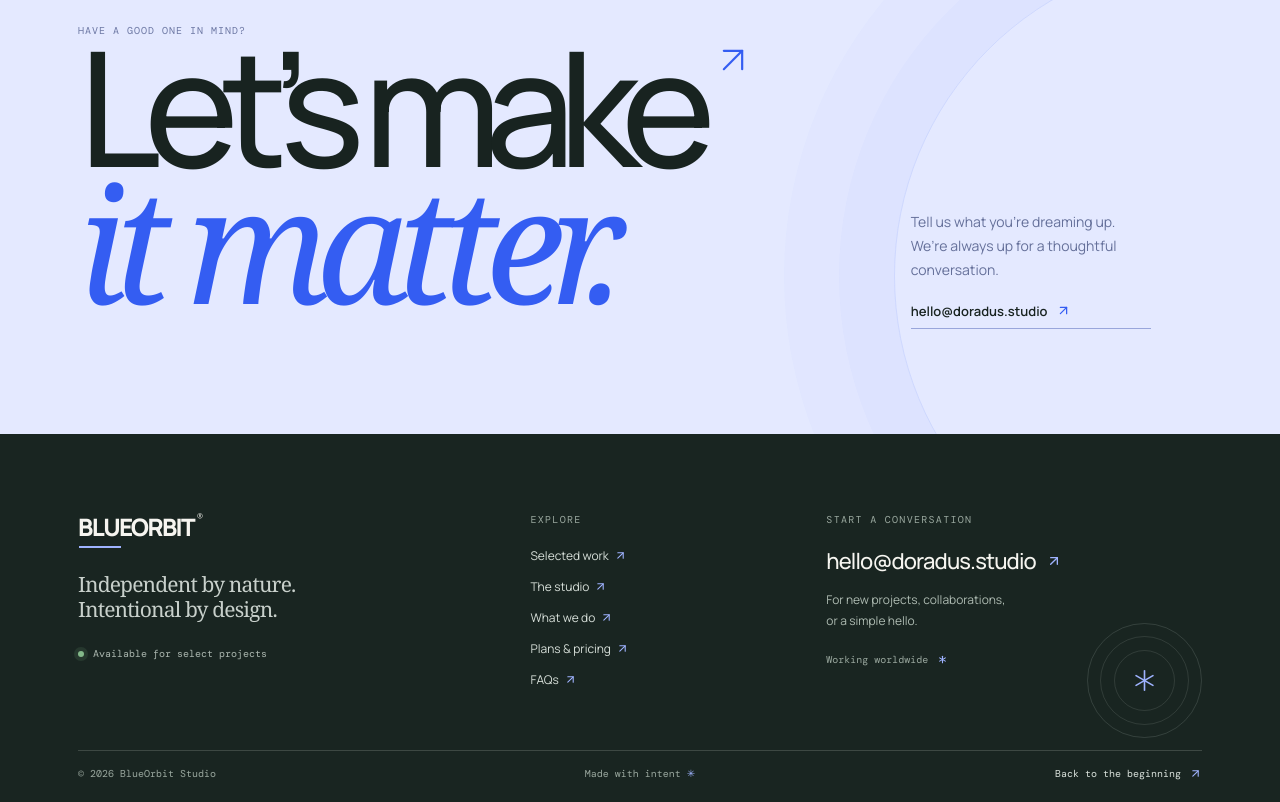
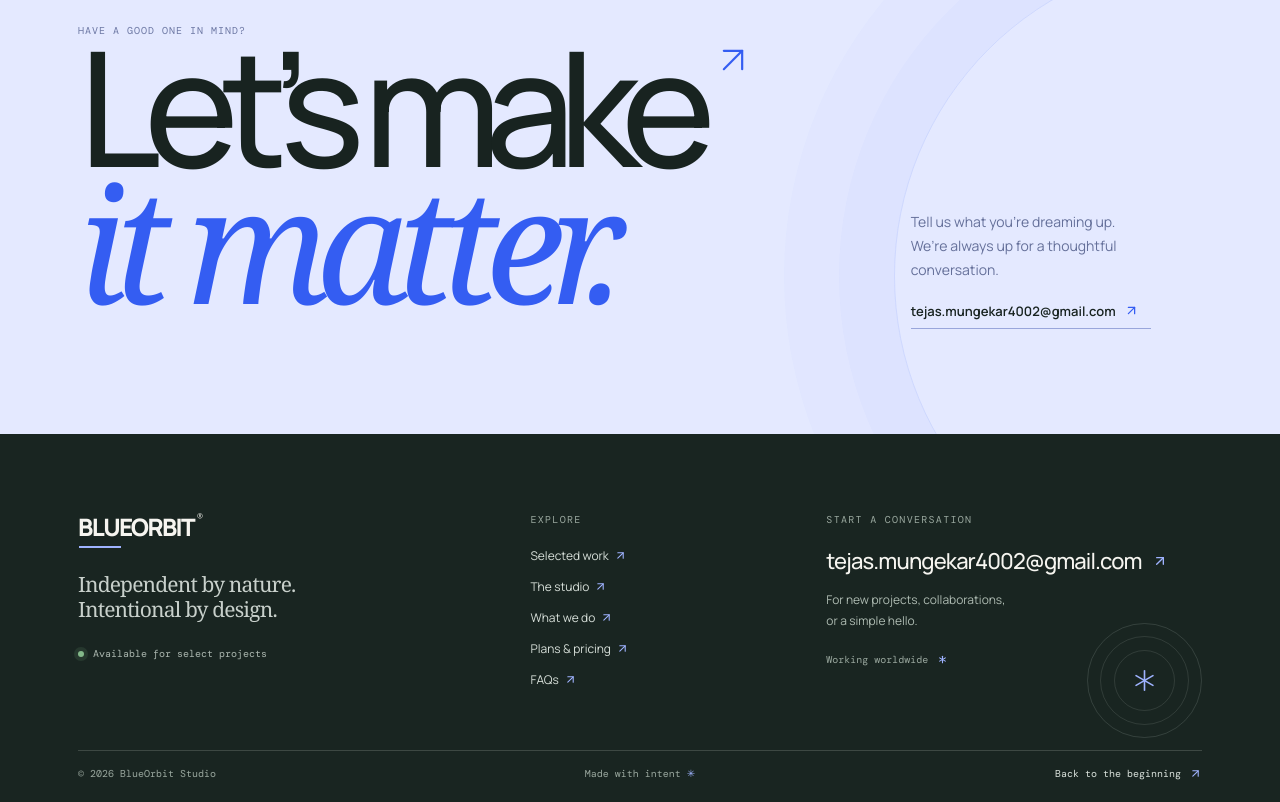
Before and after one commit to TejasMungekar/Doradus, a React (Vite) app: page / in a window 1280 px wide. Shown: the part 8346-9148 px from the top of the page. Built offline with nearby package versions, Linux system fonts and the light colour scheme.

Commit message:
Update BlueOrbit contact email

```diff
--- a/src/App.tsx
+++ b/src/App.tsx
@@ -146,9 +146,9 @@ function Services() {
 
 function Pricing() {
   const plans = [
-    { number: '01', name: 'Basic', price: '₹12,999', description: 'A professional five-page website for a clear, confident online presence.', featured: false, features: ['5 custom-designed pages', 'Discovery call and sitemap planning', 'UI/UX design tailored to your audience', 'Responsive front-end development', 'Contact or enquiry form setup', 'On-page SEO and launch quality checks'], hostingTerm: '12 months', hostingPrice: '₹2,251', hostingFeatures: '1 website · 10 GB SSD · weekly backups · SSL', href: 'mailto:hello@doradus.studio?subject=Basic%20website%20plan' },
-    { number: '02', name: 'Standard', price: '₹20,599', description: 'A larger, more flexible website with room for every important part of your story.', featured: true, features: ['Everything in Basic', '4 additional custom pages (9 total)', 'Page-specific layouts and components', 'Responsive navigation and interactions', 'On-page SEO foundations', 'Two rounds of design refinements'], hostingTerm: '48 months', hostingPrice: '₹3,908.16', hostingFeatures: '1 website · 10 GB SSD · weekly backups · SSL', href: 'mailto:hello@doradus.studio?subject=Standard%20website%20plan' },
-    { number: '03', name: 'Premium', price: '₹25,550', description: 'A more considered, elevated experience with additional depth and room to grow.', featured: false, features: ['Everything in Standard', '8 additional custom pages (17 total)', 'Advanced UI/UX exploration and prototyping', 'More bespoke visual direction and motion', 'Reusable design system and components', 'Expanded performance, accessibility, and QA'], hostingTerm: '48 months', hostingPrice: '₹3,908.16', hostingFeatures: '1 website · 10 GB SSD · weekly backups · SSL', href: 'mailto:hello@doradus.studio?subject=Premium%20website%20plan' },
+    { number: '01', name: 'Basic', price: '₹12,999', description: 'A professional five-page website for a clear, confident online presence.', featured: false, features: ['5 custom-designed pages', 'Discovery call and sitemap planning', 'UI/UX design tailored to your audience', 'Responsive front-end development', 'Contact or enquiry form setup', 'On-page SEO and launch quality checks'], hostingTerm: '12 months', hostingPrice: '₹2,251', hostingFeatures: '1 website · 10 GB SSD · weekly backups · SSL', href: 'mailto:tejas.mungekar4002@gmail.com?subject=Basic%20website%20plan' },
+    { number: '02', name: 'Standard', price: '₹20,599', description: 'A larger, more flexible website with room for every important part of your story.', featured: true, features: ['Everything in Basic', '4 additional custom pages (9 total)', 'Page-specific layouts and components', 'Responsive navigation and interactions', 'On-page SEO foundations', 'Two rounds of design refinements'], hostingTerm: '48 months', hostingPrice: '₹3,908.16', hostingFeatures: '1 website · 10 GB SSD · weekly backups · SSL', href: 'mailto:tejas.mungekar4002@gmail.com?subject=Standard%20website%20plan' },
+    { number: '03', name: 'Premium', price: '₹25,550', description: 'A more considered, elevated experience with additional depth and room to grow.', featured: false, features: ['Everything in Standard', '8 additional custom pages (17 total)', 'Advanced UI/UX exploration and prototyping', 'More bespoke visual direction and motion', 'Reusable design system and components', 'Expanded performance, accessibility, and QA'], hostingTerm: '48 months', hostingPrice: '₹3,908.16', hostingFeatures: '1 website · 10 GB SSD · weekly backups · SSL', href: 'mailto:tejas.mungekar4002@gmail.com?subject=Premium%20website%20plan' },
   ]
   return <section className="pricing-section" id="pricing">
     <div className="pricing-heading"><div><span className="eyebrow">Clear scope. Thoughtful craft.</span><h2>Choose your<br /><em>starting point.</em></h2></div><p>Three straightforward ways to bring your website to life. Every plan includes a responsive, custom-designed experience.</p></div>
@@ -160,7 +160,7 @@ function Pricing() {
       <div className="price-feature-list">{plan.features.map(feature => <div key={feature}><span className="feature-check">↗</span>{feature}</div>)}</div>
       <div className="plan-hosting"><span>Hostinger Single · {plan.hostingTerm}</span><strong>+ {plan.hostingPrice}</strong><small>{plan.hostingFeatures}</small></div>
     </article>)}</div>
-    <div className="custom-plan"><span><Asterisk size={16} /> Need something more bespoke?</span><p>Tell us about your project and we’ll shape a plan around it.</p><a href="mailto:hello@doradus.studio?subject=Custom%20website%20project">Let’s scope it <ArrowUpRight size={15} /></a></div>
+    <div className="custom-plan"><span><Asterisk size={16} /> Need something more bespoke?</span><p>Tell us about your project and we’ll shape a plan around it.</p><a href="mailto:tejas.mungekar4002@gmail.com?subject=Custom%20website%20project">Let’s scope it <ArrowUpRight size={15} /></a></div>
     <p className="pricing-note">Hosting is optional and billed separately from the one-time website build fee. Amounts shown are estimates for the selected Hostinger term; confirm checkout total, applicable taxes, and renewal pricing before purchase. Anything outside the listed scope can be discussed before we begin.</p>
   </section>
 }
@@ -174,7 +174,7 @@ function Faq() {
     ['What should I prepare before we start?', 'A short description of your business, your goals for the site, and any existing brand assets or useful references are a great starting point. We can work through the rest together.'],
     ['Do you offer design without development?', 'Yes. We can help with UI/UX and website design as a standalone project, or carry the work through to a complete build.'],
   ]
-  return <section className="faq-section" id="faq"><div className="faq-intro"><span className="eyebrow">The useful details</span><h2>A few things<br /><em>you may wonder.</em></h2><p>Still have a question? We’re happy to talk through your project.</p><a href="mailto:hello@doradus.studio">Ask us directly <ArrowUpRight size={15} /></a></div><div className="faq-list">{questions.map(([question, answer], index) => <details className="faq-item" key={question}><summary><span className="faq-index">0{index + 1}</span><span>{question}</span><span className="faq-toggle">+</span></summary><p>{answer}</p></details>)}</div></section>
+  return <section className="faq-section" id="faq"><div className="faq-intro"><span className="eyebrow">The useful details</span><h2>A few things<br /><em>you may wonder.</em></h2><p>Still have a question? We’re happy to talk through your project.</p><a href="mailto:tejas.mungekar4002@gmail.com">Ask us directly <ArrowUpRight size={15} /></a></div><div className="faq-list">{questions.map(([question, answer], index) => <details className="faq-item" key={question}><summary><span className="faq-index">0{index + 1}</span><span>{question}</span><span className="faq-toggle">+</span></summary><p>{answer}</p></details>)}</div></section>
 }
 
 function Quote() {
@@ -182,7 +182,7 @@ function Quote() {
 }
 
 function Contact() {
-  return <section className="contact-section" id="contact"><div className="contact-top"><span className="eyebrow">The next good thing starts here</span><span className="contact-number">B—05</span></div><div className="contact-main"><p className="contact-kicker">Have a good one in mind?</p><a className="contact-title" href="mailto:hello@doradus.studio">Let’s make<br /><em>it matter.</em><ArrowUpRight className="contact-arrow" size={44} strokeWidth={1.2} /></a><div className="contact-right"><p>Tell us what you’re dreaming up. We’re always up for a thoughtful conversation.</p><a href="mailto:hello@doradus.studio" className="contact-email">hello@doradus.studio <ArrowUpRight size={15} /></a></div></div></section>
+  return <section className="contact-section" id="contact"><div className="contact-top"><span className="eyebrow">The next good thing starts here</span><span className="contact-number">B—05</span></div><div className="contact-main"><p className="contact-kicker">Have a good one in mind?</p><a className="contact-title" href="mailto:tejas.mungekar4002@gmail.com">Let’s make<br /><em>it matter.</em><ArrowUpRight className="contact-arrow" size={44} strokeWidth={1.2} /></a><div className="contact-right"><p>Tell us what you’re dreaming up. We’re always up for a thoughtful conversation.</p><a href="mailto:tejas.mungekar4002@gmail.com" className="contact-email">tejas.mungekar4002@gmail.com <ArrowUpRight size={15} /></a></div></div></section>
 }
 
 function Footer() {
@@ -190,7 +190,7 @@ function Footer() {
     <div className="footer-main">
       <div className="footer-identity"><a href="#top" className="footer-logo">BLUEORBIT<span>®</span><i /></a><p>Independent by nature.<br />Intentional by design.</p><span className="footer-availability"><i /> Available for select projects</span></div>
       <div className="footer-column"><span className="footer-label">EXPLORE</span><a href="#work">Selected work <ArrowUpRight size={13}/></a><a href="#studio">The studio <ArrowUpRight size={13}/></a><a href="#services">What we do <ArrowUpRight size={13}/></a><a href="#pricing">Plans & pricing <ArrowUpRight size={13}/></a><a href="#faq">FAQs <ArrowUpRight size={13}/></a></div>
-      <div className="footer-column footer-connect"><span className="footer-label">START A CONVERSATION</span><a className="footer-email" href="mailto:hello@doradus.studio">hello@doradus.studio <ArrowUpRight size={16}/></a><p>For new projects, collaborations,<br />or a simple hello.</p><span className="footer-worldwide">Working worldwide <Asterisk size={13}/></span></div>
+      <div className="footer-column footer-connect"><span className="footer-label">START A CONVERSATION</span><a className="footer-email" href="mailto:tejas.mungekar4002@gmail.com">tejas.mungekar4002@gmail.com <ArrowUpRight size={16}/></a><p>For new projects, collaborations,<br />or a simple hello.</p><span className="footer-worldwide">Working worldwide <Asterisk size={13}/></span></div>
       <div className="footer-orbit" aria-hidden="true"><Asterisk size={39} strokeWidth={1}/></div>
     </div>
     <div className="footer-bottom"><span>© 2026 BlueOrbit Studio</span><span>Made with intent <i>✳</i></span><a href="#top">Back to the beginning <ArrowUpRight size={13}/></a></div>
```
